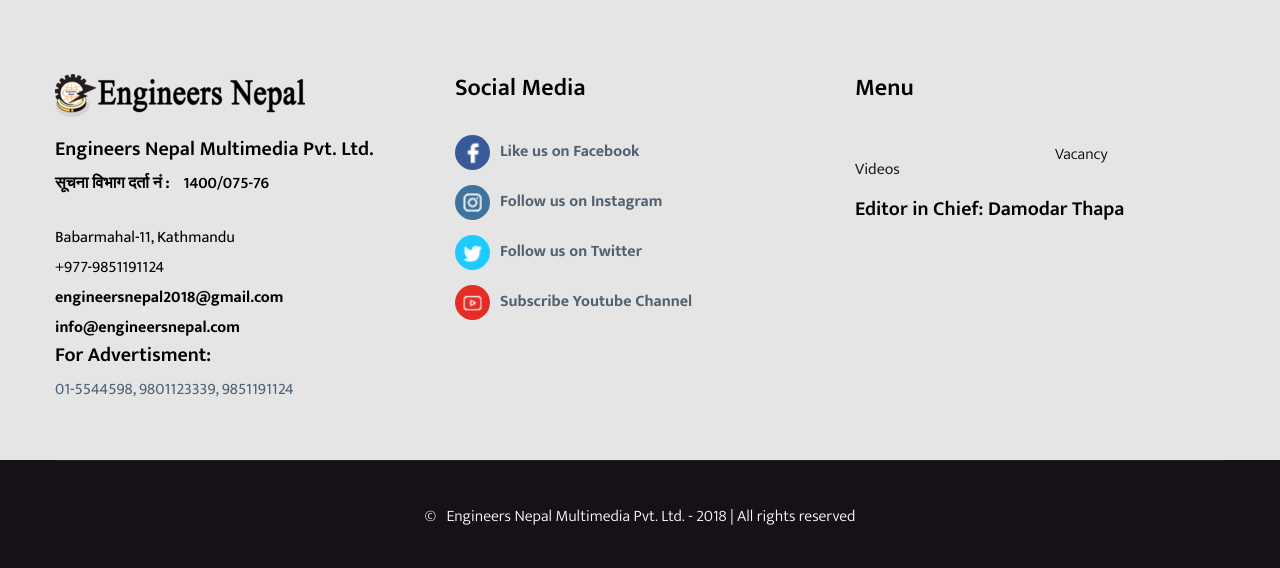
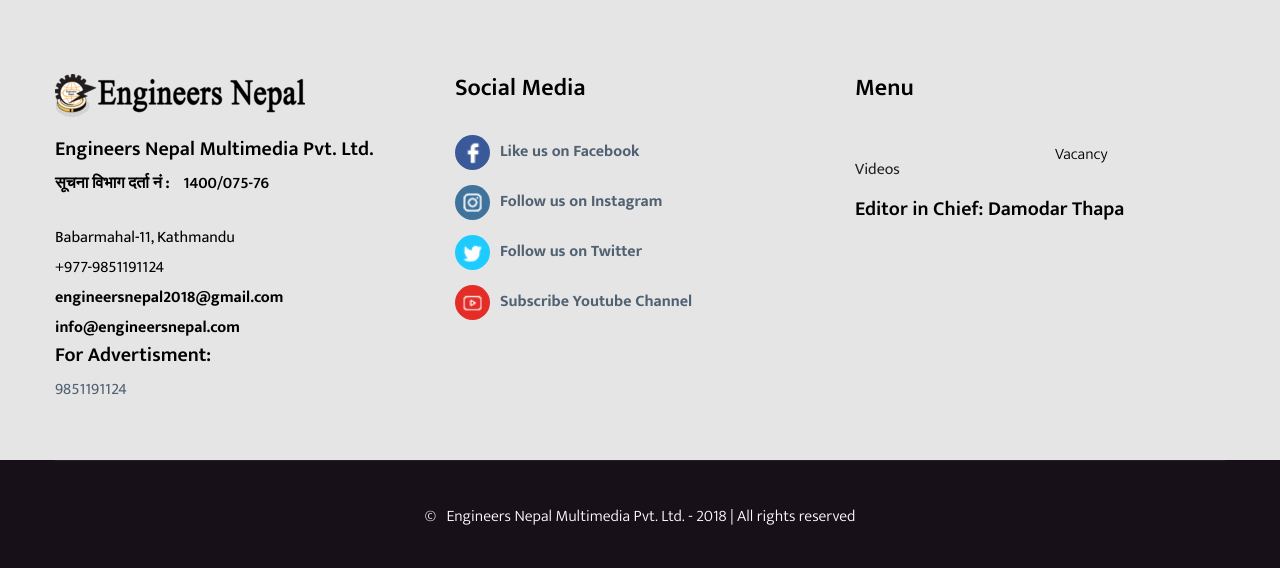
Before and after one commit to ElytraSolutions/EngineersNepal, a Django app: template templates/home/about.html in a window 1280 px wide. Shown: the part 1730-2298 px from the top of the page. Run offline with Django 4.2, Linux system fonts and the light colour scheme; the template is opened without the code that fills it, so the values that code supplies are empty; some libraries are stand-ins or nearby versions.

Commit message:
Update base.html number updated

```diff
--- a/templates/base.html
+++ b/templates/base.html
@@ -574,7 +574,7 @@
                         <strong class="card-email">engineersnepal2018@gmail.com <br>info@engineersnepal.com </strong>
                         </div>
                         <h5 style="color:black;font-weight:600 ;">For Advertisment: </h5>
-                        <p>01-5544598, 9801123339, 9851191124</p>
+                        <p>9851191124</p>
 
 
                       </div>
```
